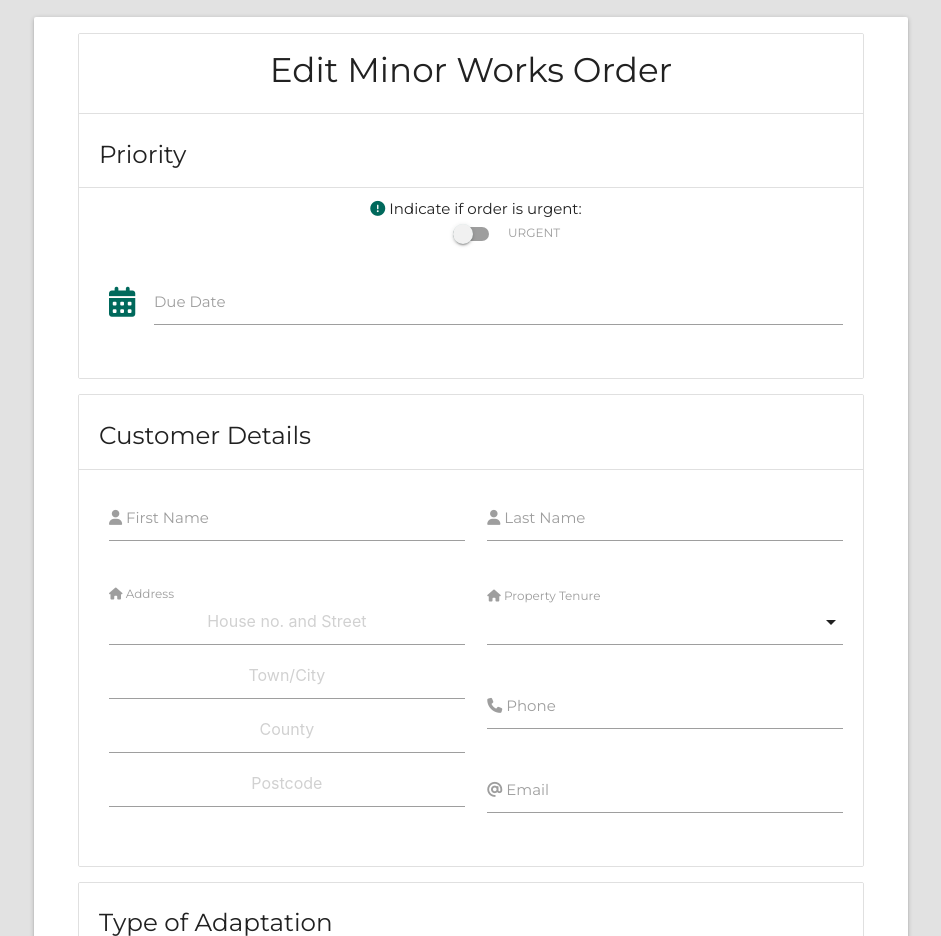
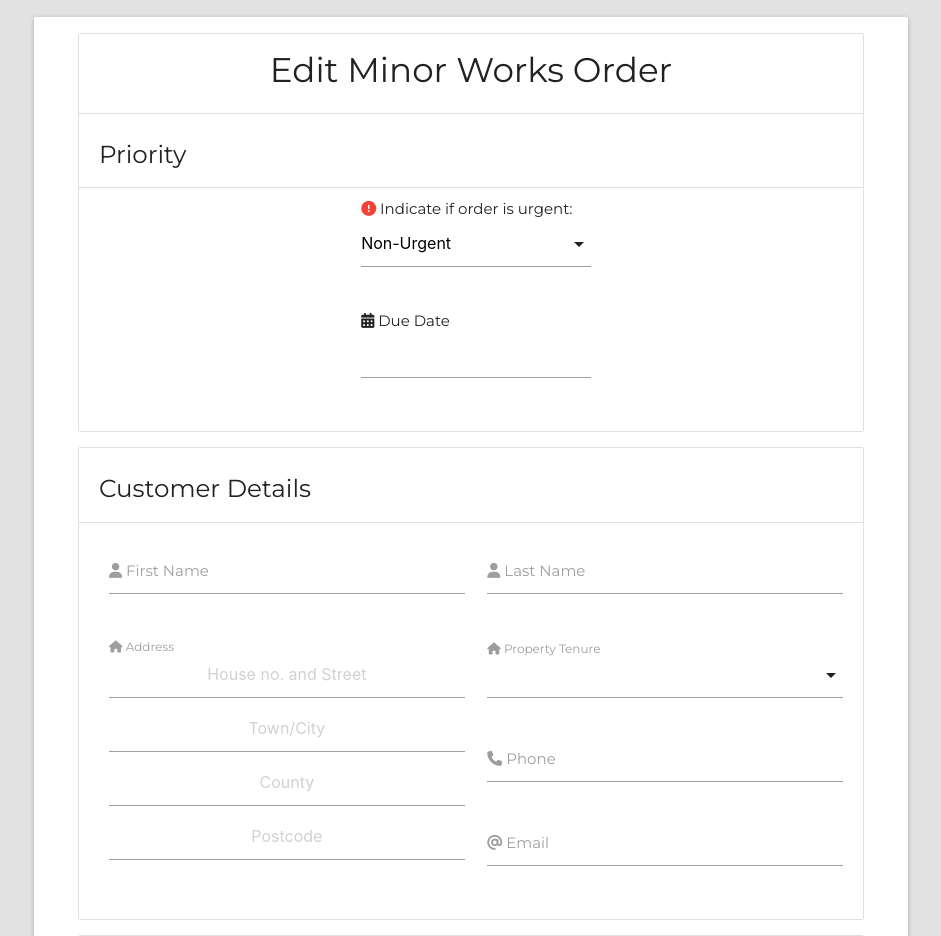
Before and after one commit to Danbob81/enabled, a Flask app: template templates/edit_job.html in a window 1280 px wide. Shown: the part 190-1126 px from the top of the page, without its empty margins (169-1110 px from the left). Run offline with Flask 2, Linux system fonts and the light colour scheme; the template is opened without the code that fills it, so the values that code supplies are empty; some libraries are stand-ins or nearby versions.

Commit message:
amend input type and adjust styling to priority sections on edit_job and create_job templates

```diff
--- a/templates/edit_job.html
+++ b/templates/edit_job.html
@@ -21,22 +21,24 @@
                         <li class="collection-header"><h5>Priority</h5></li>
                         <li class="collection-item">
                             <div class="row">
-                                <div class="col s12 center-align">
-                                    <div class="switch">
-                                        <p></p><i class="fas fa-exclamation-circle prefix teal-text text-darken-3"></i> Indicate if order is urgent:</p>
-                                        <label for="is_urgent">
-                                        <input type="checkbox" id="is_urgent" name="is_urgent" value="{{ job.is_urgent }}">
-                                        <span class="lever"></span>
-                                        URGENT
-                                        </label>
-                                    </div>
+                                <div class="col s12 m6 offset-m3 l4 offset-l4 left-align">
+                                    <p><i class="fas fa-exclamation-circle prefix red-text red-darken-3"></i> Indicate if order is urgent:</p>
+                                    <select id="is_urgent" name="is_urgent" class="validate" required>
+                                        {% if job.is_urgent == 'on' %}
+                                            <option value="non-urgent">Non-Urgent</option>
+                                            <option value="urgent" selected>Urgent</option>
+                                        {% else %}
+                                            <option value="non-urgent" selected>Non-Urgent</option>
+                                            <option value="urgent">Urgent</option>
+                                        {% endif %}
+                                    </select>
                                 </div>
                             </div>
                             <div class="row">
-                                <div class="input-field col s12">
-                                    <i class="fas fa-calendar-alt prefix teal-text text-darken-3"></i>
+                                <div class="input-field col s12 m6 offset-m3 l4 offset-l4 left-align">
+                                    <p><i class="fa-solid fa-calendar-days"></i> Due Date</p>
                                     <input id="due_date" name="due_date" type="text" class="datepicker validate" value="{{ job.due_date }}" required>
-                                    <label for="due_date">Due Date</label>
+                                    <label for="due_date"></label>
                                 </div>
                             </div>
                         </li>
@@ -410,7 +412,7 @@
                         <li class="collection-header"><h5>Complete Order</h5></li>
                         <li class="collection-item">
                             <div class="row">
-                                <div class="col s12 center-align">
+                                <div class="col s12 m6 offset-m3 l4 offset-l4 left-align">
                                     <div class="switch">
                                         <p><i class="fas fa-exclamation-circle prefix teal-text text-darken-3"></i> Order Complete</p>
                                         <label for="is_comp">
@@ -422,10 +424,10 @@
                                 </div>
                             </div>
                             <div class="row">
-                                <div class="input-field col s12" method="POST" action="">
-                                    <i class="fas fa-calendar-alt prefix teal-text text-darken-3"></i>
+                                <div class="input-field col s12 m6 offset-m3 l4 offset-l4 left-align" method="POST" action="">
+                                    <p><i class="fa-solid fa-calendar-days"></i> Completion Date</p>
                                     <input id="comp_date" name="comp_date" type="text" class="datepicker validate" >
-                                    <label for="comp_date">Completion Date</label>
+                                    <label for="comp_date"></label>
                                 </div>
                             </div>
                         </li>
```
Also changed, not shown: templates/create_job.html (+9 -12 lines).
